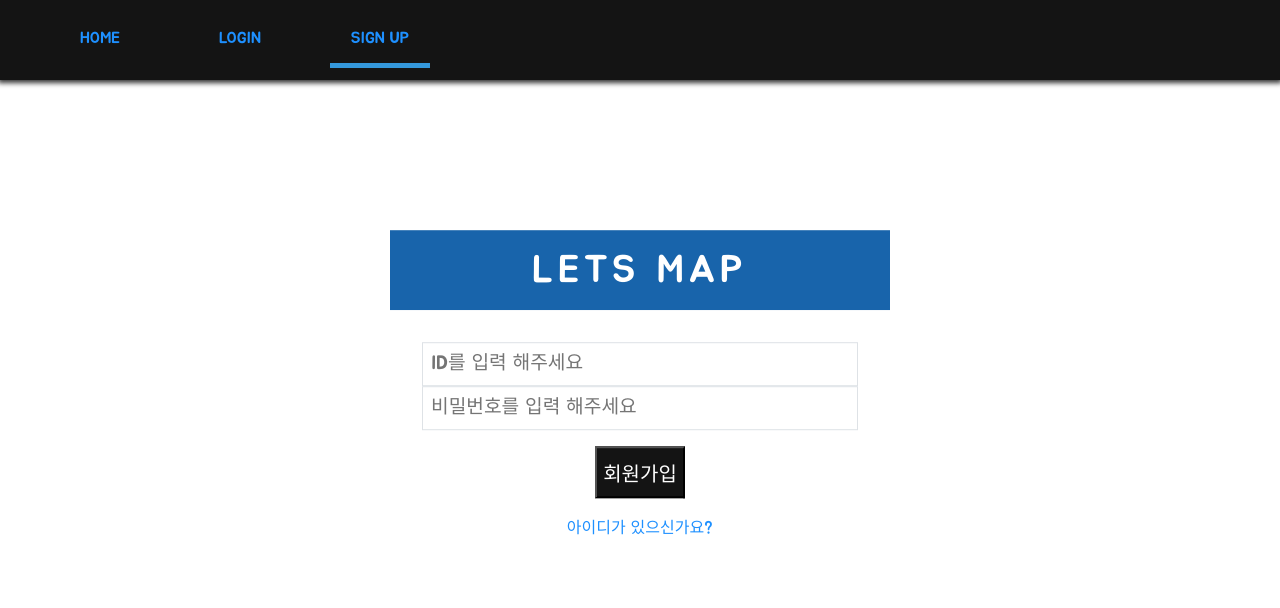
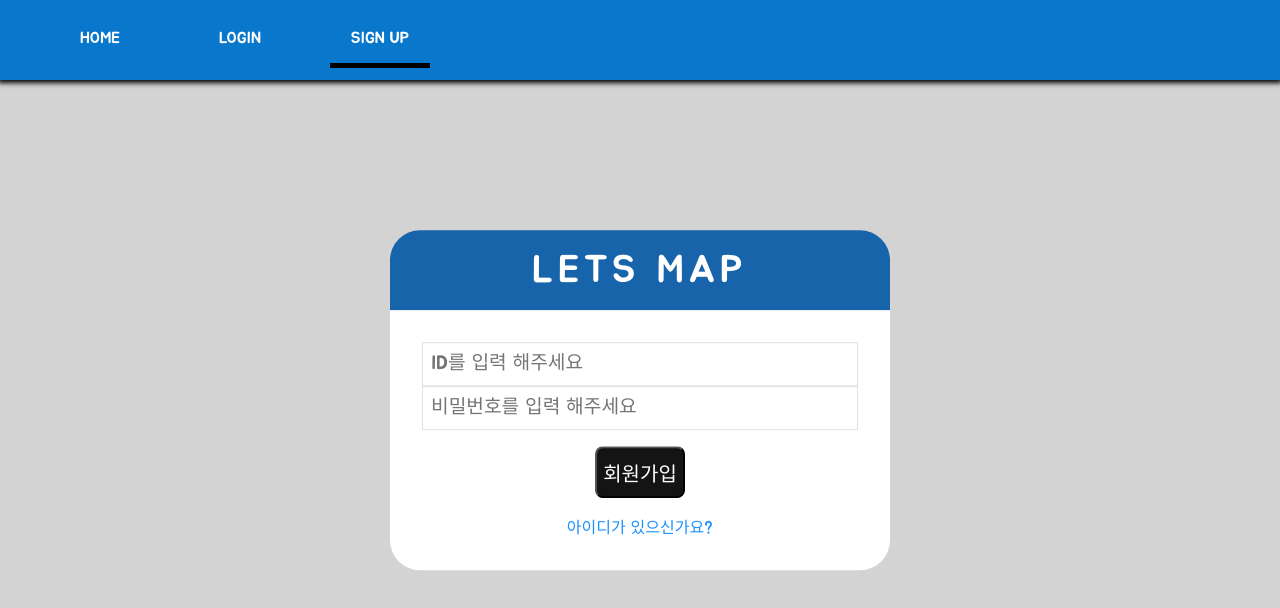
Before and after one commit to wonsang21/LETS_MAP-client-copy, a React (Create React App) app: page /signup in a window 1280 px wide. Shown: the top 608 px of the page. Built offline with nearby package versions, Linux system fonts and the light colour scheme; what react-geolocated would draw is missing.

Commit message:
CSS refactoring

```diff
--- a/public/index.html
+++ b/public/index.html
@@ -13,6 +13,10 @@
     <link rel="apple-touch-icon" href="%PUBLIC_URL%/logo192.png" />
     <link
       href="https://fonts.googleapis.com/css2?family=Jua&family=Permanent+Marker&display=swap"
+      rel="stylesheet"
+    />
+    <link
+      href="https://fonts.googleapis.com/css2?family=Permanent+Marker&display=swap"
       rel="stylesheet"
     />
     <!--
--- a/src/App.js
+++ b/src/App.js
@@ -40,7 +40,7 @@ function App() {
       //마켓 찾는 중 ui
       setLoading(true);
       let res = await axios.get(
-        `http://localhost:4000/filteringMarket?address=${input}&indutype=${indu}`,
+        `${process.env.REACT_APP_EC2_HOST}/filteringMarket?address=${input}&indutype=${indu}`,
       );
       let marketList = res.data.addressList;
 
--- a/src/Components/GlobalStyles.js
+++ b/src/Components/GlobalStyles.js
@@ -6,16 +6,86 @@ const globalStyles = createGlobalStyle`
 a{
     text-decoration:none;
     color:black;
+    text-align:center;
+    align-items:center;
+    justify-content:center;
+
+
 }
 *{
     box-sizing:border-box;
     font-family: 'Jua', sans-serif;
 
+input{
+    align-items:center;
+    justify-content:center;
+    margin:auto;
 }
+
+form{
+    align-items:center;
+    justify-content:center;
+    margin:auto;
+}
+
+}
+button{
+    border-radius: 8px;
+    align-items:center;
+    justify-content:center;
+}
+
 body{
-    font-family: 'Jua', sans-serif;
+    overflow:hidden;
+    padding-top:70px;
+    /* font-family: 'Jua', sans-serif; */
     /* background-color:rgba(20,20,20,1); */
+    background-color:rgb(211, 211, 211);
+    height:100vh;
+
 }
+.on{
+    display: inline-flex;
+  width: 22%;
+  font-size: 13px;
+  color: #000;
+  height: 55px;
+  border: solid 1px black;
+  line-height: 19px;
+  /* border-right: 1px solid black; */
+  /* border-bottom: 1px solid black; */
+  text-align: center;
+  /* background: #fff; */
+  align-items: center;
+  margin: auto;
+  margin-right: 1px;
+  font-size: 20px;
+  margin-bottom: 1px;
+  cursor: pointer;
+  background-color:rgb(8, 119, 204);
+}
+
+.off{
+    display: inline-flex;
+  width: 22%;
+  font-size: 13px;
+  color: #000;
+  height: 55px;
+  border: solid 1px black;
+  line-height: 19px;
+  /* border-right: 1px solid black; */
+  /* border-bottom: 1px solid black; */
+  text-align: center;
+  /* background: #fff; */
+  align-items: center;
+  margin: auto;
+  margin-right: 1px;
+  font-size: 20px;
+  margin-bottom: 1px;
+  cursor: pointer;
+  background-color:white;
+}
+
 `;
 
 export default globalStyles;
--- /dev/null
+++ b/src/Components/LandingPage/Footer.js
@@ -0,0 +1,27 @@
+import React from 'react';
+import { Link, withRouter } from 'react-router-dom';
+import styled, { css } from 'styled-components';
+
+const Foot = styled.div`
+  margin-top: 0px;
+  /* background-color: rgb(8, 119, 204); */
+  height: 10vw;
+  border-radius: 5px;
+  width: 100%;
+  background-position: center;
+  background-size: contain;
+  background-repeat: no-repeat;
+  background-image: url('https://static-s.aa-cdn.net/img/gp/20600003041621/GEF40VtYYC8vNKcKzDvB1XLhvrgBKcAfw00mlnmkUy88N5xqSE1tU-YKCZyDS5yyvQ=s300');
+`;
+
+const Footer = () => {
+  return (
+    <Foot>
+      <div Link to="/map">
+        {' '}
+      </div>
+    </Foot>
+  );
+};
+
+export default Footer;
--- a/src/Components/LandingPage/Header.js
+++ b/src/Components/LandingPage/Header.js
@@ -13,9 +13,9 @@ const NavBar = styled.header`
   display: flex;
   align-items: center;
   padding: 0px 10px;
-  background-color: rgba(20, 20, 20, 1);
+  background-color: rgb(8, 119, 204);
   z-index: 10;
-  box-shadow: 0px 1px 5px 2px rgba(0, 0, 0, 0.8);
+  box-shadow: 0px 1px 5px 2px rgba(0, 0, 1, 2);
   margin-bottom: 50px;
 `;
 const List = styled.ul`
@@ -32,11 +32,11 @@ const Item = styled.li`
   margin-right: 40px;
   font-size: 1em;
   border-bottom: 5px solid
-    ${(props) => (props.current ? '#3498db' : 'transparent')};
+    ${(props) => (props.current ? 'black' : 'transparent')};
   transition: border-bottom 0.3s ease-in-out;
 `;
 const SLink = styled(Link)`
-  color: dodgerblue;
+  color: white;
   text-decoration: none;
   height: 50px;
   display: flex;
--- a/src/Components/LandingPage/Indutype.js
+++ b/src/Components/LandingPage/Indutype.js
@@ -1,37 +1,59 @@
-import React from 'react';
+import React, { useState } from 'react';
 import styled, { css } from 'styled-components';
 
 const Container = styled.ul`
   display: block;
   font-size: 0;
-  width: 50%;
+  width: 66%;
   border-left: 1px solid #ddd;
   border: none;
   margin: auto;
   align-items: center;
+  padding: auto;
+  justify-content: center;
 `;
 
 const IndutypeList = styled.button`
   display: inline-flex;
-  width: 187px;
+  width: 22%;
   font-size: 13px;
   color: #000;
   height: 55px;
+  border: solid 1px black;
   line-height: 19px;
-  border-right: 1px solid #ddd;
-  border-bottom: 1px solid #ddd;
+  /* border-right: 1px solid black; */
+  /* border-bottom: 1px solid black; */
   text-align: center;
   background: #fff;
   align-items: center;
+  margin: auto;
+  margin-right: 1px;
+  font-size: 20px;
+  margin-bottom: 1px;
+  cursor: pointer;
+  /* &:hover {
+    background-color: rgb(8, 119, 204); */
+  &:focus {
+    background-color: rgb(8, 119, 204);
+  }
+  /* &:hover {
+    background-color: rgb(8, 119, 204);
+  } */
 `;
 
 const Text = styled.span`
   margin: auto;
+  text-align: center;
 `;
 const Indutype = ({ indutypeHandler }) => {
   const click = (e) => {
     console.log(e.target.value);
     indutypeHandler(e.target.value);
+  };
+
+  const [Button, setButton] = useState(true);
+  const colorChange = () => {
+    setButton(!true);
   };
 
   return (
--- a/src/Components/LandingPage/landingPage.js
+++ b/src/Components/LandingPage/landingPage.js
@@ -3,6 +3,7 @@ import { Link, withRouter } from 'react-router-dom';
 import styled, { css } from 'styled-components';
 import { geolocated } from 'react-geolocated';
 import Indutype from './Indutype';
+import Footer from './Footer';
 
 // import Header from './Header';
 // const Header = styled.header`
@@ -47,22 +48,40 @@ import Indutype from './Indutype';
 // `;
 
 const Body = styled.body`
-  padding-top: 200px;
+  padding-top: 300px;
+  margin-bottom: 0px;
+  height: 0px;
   text-align: center;
-  font-size: 7em;
+  font-size: 5em;
   color: dodgerblue;
+  background-image: url('https://search.konacard.co.kr/img/mobile/meta_img.png');
+  background-position: center;
+  background-repeat: no-repeat;
+  align-items: center;
+  justify-content: center center;
+  margin: 0px;
+  width: 100%;
+  background-size: contain;
 `;
+const Image = styled.div``;
 
+const Title = styled.div`
+  color: black;
+  margin: 0px;
+  padding: 0px;
+`;
 const Search = styled.div`
-  margin-top: 130px;
+  margin-top: 0px;
   text-align: center;
   height: 100px;
 `;
 const Spiner = styled.div`
-  padding-top: 150px;
+  width: 100%;
+  height: 100%;
+  position: fixed;
+  padding-top: 280px;
   text-align: center;
   margin: auto;
-  width: 300px;
   font-size: 300px;
   animation: spin 2s linear infinite;
   color: dodgerblue;
@@ -74,6 +93,16 @@ const Spiner = styled.div`
       transform: rotate(360deg);
     }
   }
+`;
+
+const Location = styled.div`
+  text-align: center;
+  margin: auto;
+  justify-content: center;
+  align-items: center;
+  margin-top: 50px;
+  font-size: 2em;
+  color: white;
 `;
 
 const LandingPage = (props) => {
@@ -98,9 +127,7 @@ const LandingPage = (props) => {
     return (
       <div>
         <Body>
-          <Link to="/" style={{ color: 'dodgerblue' }}>
-            LET`S_MAP
-          </Link>
+          <Link to="/" style={{ color: 'rgb(0, 0, 0)' }}></Link>
         </Body>
         <Search>
           <input
@@ -126,10 +153,9 @@ const LandingPage = (props) => {
           />
         </Search>
         <Indutype indutypeHandler={indutypeHandler} />
+        <Location>
           <Link
-          style={{
-            color: 'dodgerblue',
-          }}
+            style={{ color: 'rgb(8, 119, 204)' }}
             to="/map"
             onClick={() => {
               props.positionHandler(
@@ -138,9 +164,11 @@ const LandingPage = (props) => {
               );
             }}
           >
-          내 위치
+            MY LOCATION
           </Link>
-        {/* <Footer /> */}
+        </Location>
+
+        <Footer />
       </div>
     );
   }
--- a/src/Components/utils/Map.js
+++ b/src/Components/utils/Map.js
@@ -131,8 +131,37 @@ class Map extends Component {
   render() {
     return (
       <div>
-        <Mapping id="mapContainer"></Mapping>
-        <div>
+        <Mapping id="mapContainer">
+          <MapBody>
+            <form
+              onSubmit={(e) => {
+                e.preventDefault();
+                let data = this.state;
+                this.handleSearchValue();
+              }}
+            >
+              <input
+                type="text"
+                placeholder="     찾고싶은 곳이 있나요?"
+                style={{
+                  width: '60vw',
+                  height: 50,
+                  marginLeft: 55,
+                  padding: 0,
+                }}
+                onChange={this.handleInputValue('searchPlace')}
+                id="keyword"
+              ></input>
+              <input
+                type="submit"
+                value="찾기"
+                style={{ width: '10vw', height: 50, margin: 0, padding: 0 }}
+                onClick={console.log(this.state)}
+              />
+            </form>
+          </MapBody>
+        </Mapping>
+        {/* <MapBody>
           <form
             onSubmit={(e) => {
               e.preventDefault();
@@ -143,27 +172,37 @@ class Map extends Component {
             <input
               type="text"
               placeholder="찾고싶은 곳이 있나요?"
-              style={{ width: 550, height: 50 }}
+              style={{ width: '60vw', height: 50, marginLeft: 55, padding: 0 }}
               onChange={this.handleInputValue('searchPlace')}
               id="keyword"
             ></input>
             <input
               type="submit"
               value="찾기"
-              style={{ width: 130, height: 50 }}
+              style={{ width: '10vw', height: 50, margin: 0, padding: 0 }}
               onClick={console.log(this.state)}
             />
           </form>
-        </div>
+        </MapBody> */}
       </div>
     );
   }
 }
 
 const Mapping = styled.div`
-  width: 1800px;
+  padding-top: 70px;
+  width: 100vw;
   height: 900px;
   margin: 0 auto;
+  position: absolute;
+  height: 100vh;
 `;
 
+const MapBody = styled.div`
+  margin: auto;
+  width: 80vw;
+  position: absolute;
+  z-index: 99;
+  margin-left: 10%;
+`;
 export default withRouter(Map);
--- a/src/Components/utils/Signup.js
+++ b/src/Components/utils/Signup.js
@@ -22,6 +22,8 @@ const LogoWrapper = styled.div`
   display: flex;
   align-items: center;
   justify-content: center;
+  border-top-left-radius: 30px;
+  border-top-right-radius: 30px;
 `;
 // 로고 부분
 const Logo = styled(Link)`
@@ -36,6 +38,8 @@ const Contents = styled.div`
   background: white;
   padding: 2rem;
   height: auto;
+  border-bottom-left-radius: 30px;
+  border-bottom-right-radius: 30px;
 `;
 // 입력 부분
 const Input = styled.input`
```
Also changed, not shown: public/image/local.PNG (added), 1 other file (tests, documents, lock files or other folders). Lines whose indentation alone changed are shown as unchanged.
